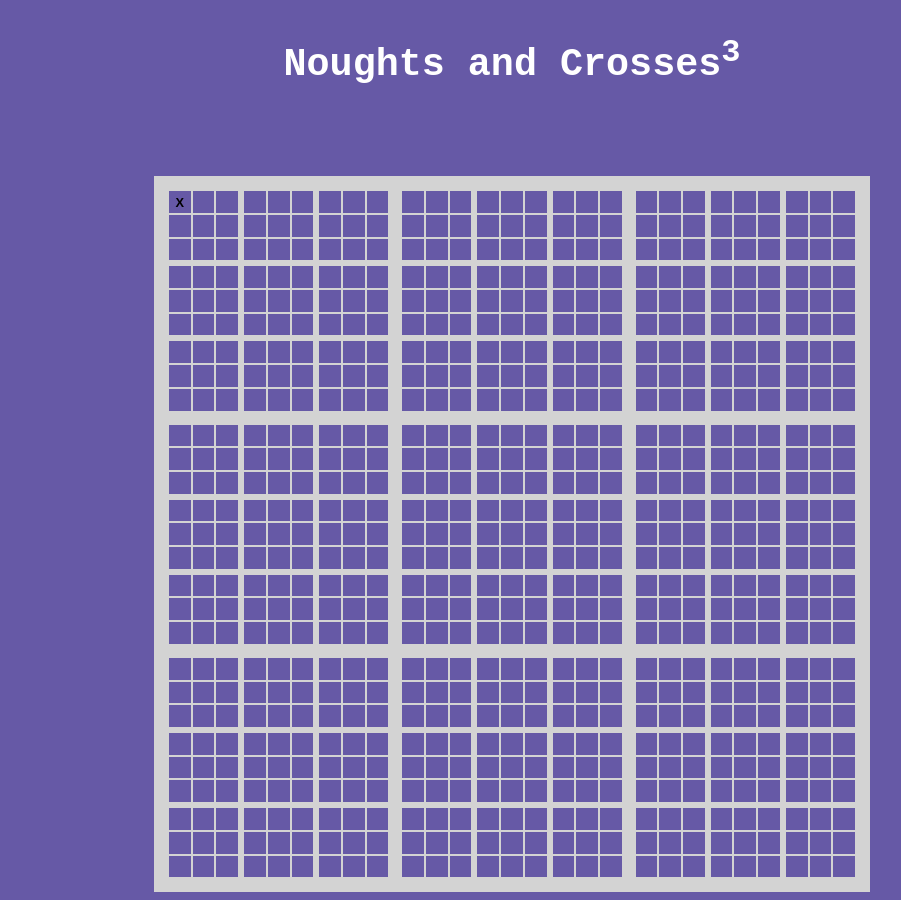
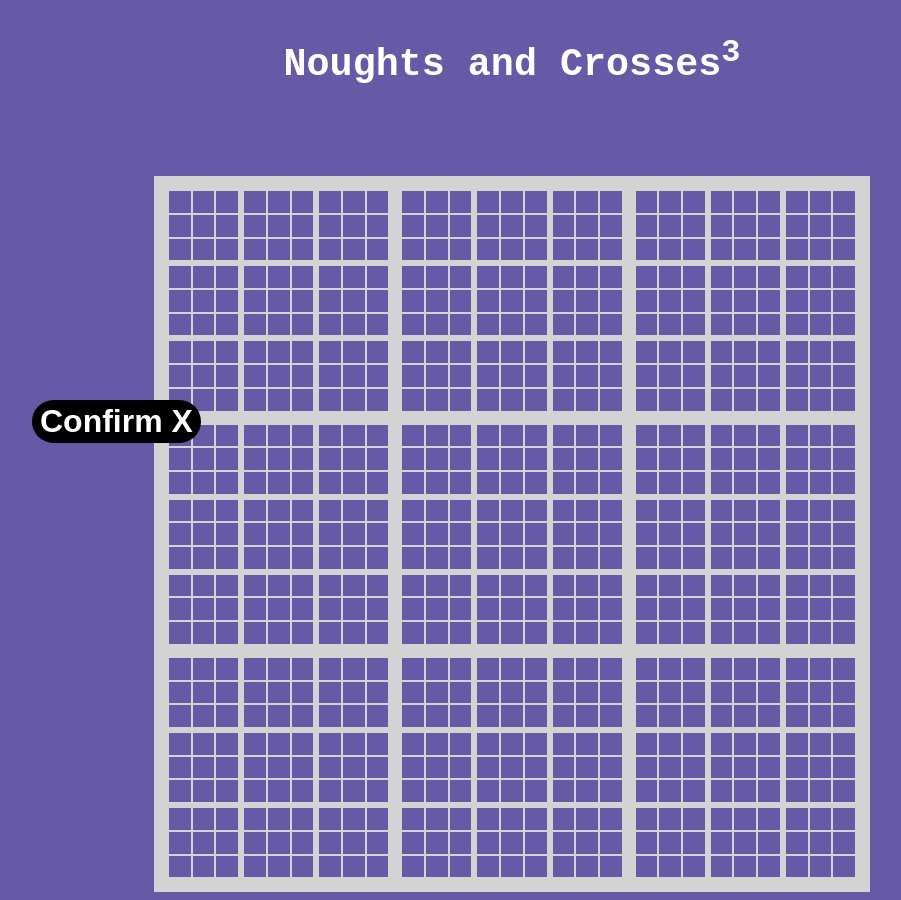
Before and after one commit to chopster44/Noughts-and-Crosses-Noughts-and-Crosses-Noughts-and-Crosses, a React (Vite) app: page / in a window 1280 px wide. Both pictures are taken after a click on the button 307 px from the left and 202 px from the top of the page. Shown: the whole page, without its empty margins (128-1029 px from the left). Built offline with nearby package versions, Linux system fonts and the light colour scheme.

Commit message:
Added code for selecting across board

```diff
--- a/src/Components/App.jsx
+++ b/src/Components/App.jsx
@@ -1,14 +1,24 @@
+import { useState, createContext } from "react"
 import GameBoardOuter from "./GameBoardOuter"
+export const ConfirmContext = createContext()
 
 export default function App() {
+  const [confirmHidden, setConfirmHidden] = useState({ X: true, O: true })
+  const [currentPlayerSymbol, setCurrentPlayerSymbol] = useState("X")
+
   return (
-    <main>
-      <button className="x-confirm hidden">Confirm X</button>
-      <h1 className="title">
-        Noughts and Crosses<sup>3</sup>
-      </h1>
-      <GameBoardOuter />
-      <button className="o-confirm hidden">Confirm O</button>
-    </main>
+    <ConfirmContext.Provider value={{ confirmHidden, setConfirmHidden }}>
+      <main>
+        <button className={`x-confirm ${confirmHidden.X && "hidden"}`}>Confirm X</button>
+        <h1 className="title">
+          Noughts and Crosses<sup>3</sup>
+        </h1>
+        <GameBoardOuter
+          currentPlayerSymbol={currentPlayerSymbol}
+          setCurrentPlayerSymbol={setCurrentPlayerSymbol}
+        />
+        <button className={`o-confirm ${confirmHidden.O && "hidden"}`}>Confirm O</button>
+      </main>
+    </ConfirmContext.Provider>
   )
 }
--- a/src/Components/GameBoardInner.jsx
+++ b/src/Components/GameBoardInner.jsx
@@ -1,21 +1,41 @@
-import { set } from "mongoose"
-import { useState } from "react"
+import { useState, useContext, useEffect } from "react"
+import { ConfirmContext } from "./App"
 
-export default function GameBoardInner({ currentPlayerSymbol }) {
+export default function GameBoardInner({
+  currentPlayerSymbol,
+  setCurrentPlayerSymbol,
+  selectedTile,
+  setSelectedTileAcrossBoards,
+}) {
   const [gameBoardInner, setGameBoardInner] = useState([1, 2, 3, 4, 5, 6, 7, 8, 9])
-  const [tileSymbol, setTileSymbol] = useState(["", "", "", "", "", "", "", "", ""])
+  const [tileSymbol, setTileSymbol] = useState(Array(9).fill(""))
+  const confirmContextData = useContext(ConfirmContext)
+
+  useEffect(() => {
+    // Clear the selected tile from the current board when it changes in another board
+    setTileSymbol(Array(9).fill(""))
+  }, [selectedTile])
 
   function selectTile(e) {
-    const tileArray = ["", "", "", "", "", "", "", "", ""]
-    tileArray[e.target.dataset.index] = currentPlayerSymbol
-    console.log(tileArray)
-    setTileSymbol(tileArray)
+    const index = e.target.dataset.index
+    setSelectedTileAcrossBoards(index)
+    const newTileSymbol = Array(9).fill("")
+    newTileSymbol[index] = currentPlayerSymbol
+    setTileSymbol(newTileSymbol)
+    confirmContextData.setConfirmHidden({
+      X: currentPlayerSymbol === "X" ? false : true,
+      O: currentPlayerSymbol === "O" ? false : true,
+    })
   }
   return (
     <div className="game-board-inner">
       {gameBoardInner.map((board, index) => {
         return (
-          <button className="select-tile-btn" data-index={index} onClick={selectTile} key={board}>
+          <button
+            className={`select-tile-btn ${selectedTile === index ? "selected" : ""}`}
+            data-index={index}
+            onClick={selectTile}
+            key={board}>
             {tileSymbol[index]}
           </button>
         )
--- a/src/Components/GameBoardMiddle.jsx
+++ b/src/Components/GameBoardMiddle.jsx
@@ -1,13 +1,26 @@
 import { useState } from "react"
 import GameBoardInner from "./GameBoardInner"
 
-export default function GameBoardMiddle({ currentPlayerSymbol }) {
+export default function GameBoardMiddle({
+  currentPlayerSymbol,
+  setCurrentPlayerSymbol,
+  selectedTile,
+  setSelectedTileAcrossBoards,
+}) {
   const [gameBoardMiddle, setGameBoardMiddle] = useState([1, 2, 3, 4, 5, 6, 7, 8, 9])
 
   return (
     <div className="game-board-middle">
       {gameBoardMiddle.map((board) => {
-        return <GameBoardInner currentPlayerSymbol={currentPlayerSymbol} key={board} />
+        return (
+          <GameBoardInner
+            currentPlayerSymbol={currentPlayerSymbol}
+            setCurrentPlayerSymbol={setCurrentPlayerSymbol}
+            selectedTile={selectedTile}
+            setSelectedTileAcrossBoards={setSelectedTileAcrossBoards}
+            key={board}
+          />
+        )
       })}
     </div>
   )
--- a/src/Components/GameBoardOuter.jsx
+++ b/src/Components/GameBoardOuter.jsx
@@ -1,14 +1,26 @@
 import { useState } from "react"
 import GameBoardMiddle from "./GameBoardMiddle"
 
-export default function GameBoardOuter() {
+export default function GameBoardOuter({ currentPlayerSymbol, setCurrentPlayerSymbol }) {
   const [gameBoardOuter, setGameBoardOuter] = useState([1, 2, 3, 4, 5, 6, 7, 8, 9])
-  const currentPlayerSymbol = useState("X")
+  const [selectedTile, setSelectedTile] = useState(null)
+
+  function setSelectedTileAcrossBoards(tileIndex) {
+    setSelectedTile(tileIndex)
+  }
 
   return (
     <div className="game-board-outer">
       {gameBoardOuter.map((board) => {
-        return <GameBoardMiddle currentPlayerSymbol={currentPlayerSymbol} key={board} />
+        return (
+          <GameBoardMiddle
+            currentPlayerSymbol={currentPlayerSymbol}
+            setCurrentPlayerSymbol={setCurrentPlayerSymbol}
+            selectedTile={selectedTile}
+            setSelectedTileAcrossBoards={setSelectedTileAcrossBoards}
+            key={board}
+          />
+        )
       })}
     </div>
   )
```
